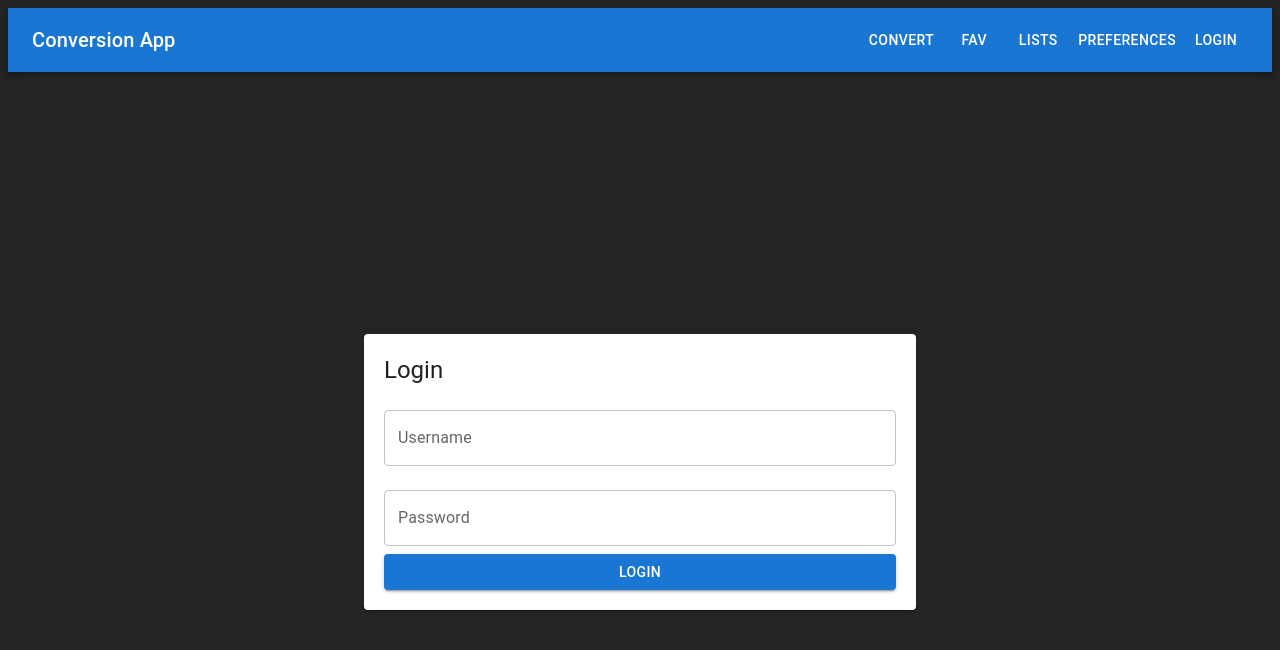
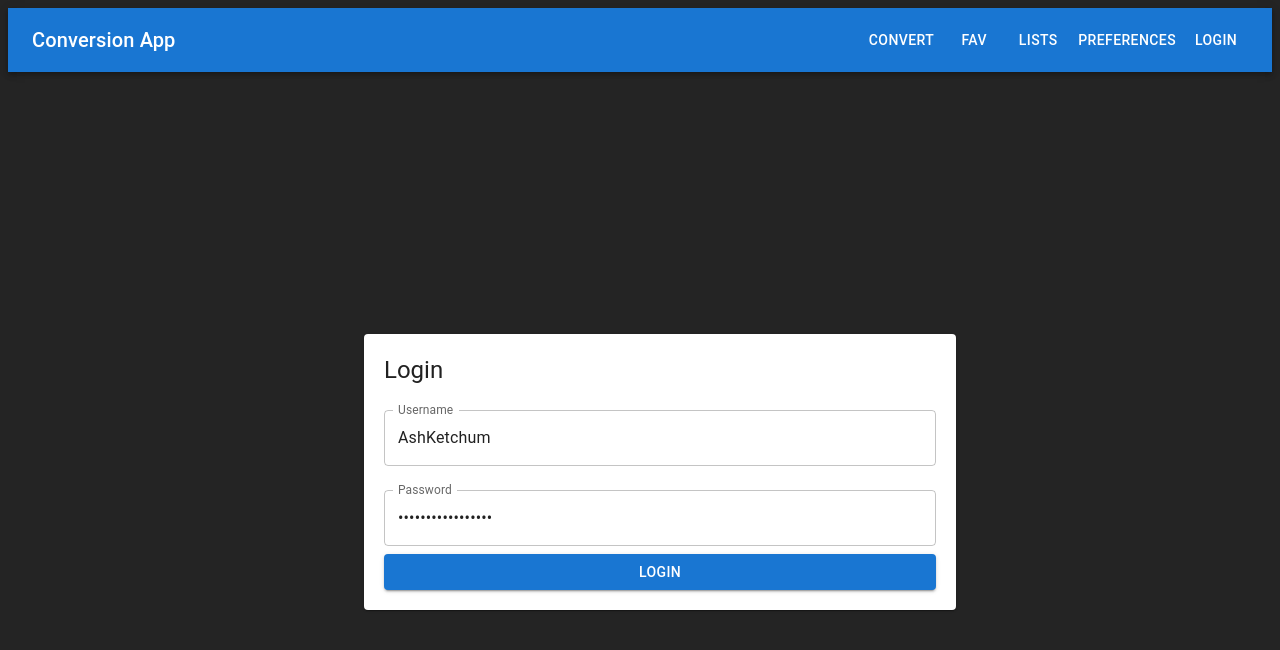
Before and after one commit to johnnyblaze993/Conversion_App, a React (Vite) app in the folder frontend/: page /login in a window 1280 px wide. Shown: the top 650 px of the page. Built offline with nearby package versions, Linux system fonts and the light colour scheme.

Commit message:
welcome message

```diff
--- a/frontend/src/App.tsx
+++ b/frontend/src/App.tsx
@@ -16,7 +16,7 @@ const PrivateRoute: React.FC<{ children: React.ReactNode }> = ({ children }) =>
 };
 
 const App: React.FC = () => {
-  const { isAuthenticated, logout } = useAuthStore();
+  const { isAuthenticated, logout, user } = useAuthStore();
   const navigate = useNavigate();
 
   const handleLogout = () => {
@@ -35,13 +35,23 @@ const App: React.FC = () => {
           <Button color="inherit" component={Link} to="/favorites">Fav</Button>
           <Button color="inherit" component={Link} to="/lists">Lists</Button>
           <Button color="inherit" component={Link} to="/preferences">Preferences</Button>
+
           {isAuthenticated ? (
             <Button color="inherit" onClick={handleLogout}>Logout</Button>
           ) : (
             <Button color="inherit" component={Link} to="/login">Login</Button>
           )}
+
         </Toolbar>
       </AppBar>
+
+            {/* Welcome message centered */}
+            {isAuthenticated && user && (
+              <Typography variant="h6" style={{ flexGrow: 1, textAlign: 'center' }}>
+                Welcome, {user.username}!
+              </Typography>
+            )}
+
       <Container maxWidth="lg" style={{ height: '100vh', width: '100vw', padding: 0, display: 'flex', flexDirection: 'column' }}>
         <Routes>
           <Route path="/login" element={<LoginPage />} />
--- a/frontend/src/components/LoginPage.tsx
+++ b/frontend/src/components/LoginPage.tsx
@@ -1,11 +1,11 @@
 import React, { useState } from 'react';
-import { Button, TextField, Container, Paper, Typography } from '@mui/material';
+import { Button, TextField, Container, Paper, Typography, Box } from '@mui/material';
 import { useAuthStore } from '../stores/authStore';
 import { useNavigate } from 'react-router-dom';
 
 const LoginPage: React.FC = () => {
-  const [username, setUsername] = useState('');
-  const [password, setPassword] = useState('');
+  const [username, setUsername] = useState('AshKetchum');
+  const [password, setPassword] = useState('hashed_password_1');
   const login = useAuthStore((state) => state.login);
   const navigate = useNavigate();
 
@@ -14,7 +14,8 @@ const LoginPage: React.FC = () => {
   };
 
   return (
-    <Container maxWidth="sm" style={{ display: 'flex', justifyContent: 'center', alignItems: 'center', height: '100vh' }}>
+    <Box sx={{ height: '100vh', display: 'flex', justifyContent: 'center', alignItems: 'center' }}>
+      <Container maxWidth="sm">
         <Paper style={{ padding: '20px', width: '100%' }}>
           <Typography variant="h5" gutterBottom>
             Login
@@ -49,6 +50,7 @@ const LoginPage: React.FC = () => {
           </form>
         </Paper>
       </Container>
+    </Box>
   );
 };
 
```
Lines whose indentation alone changed are shown as unchanged.
